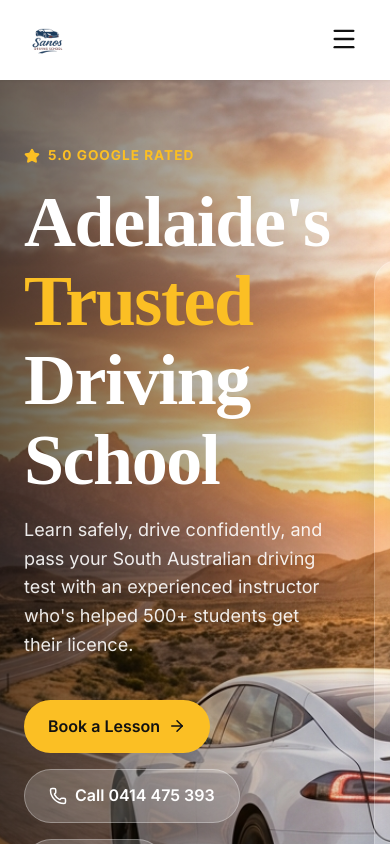
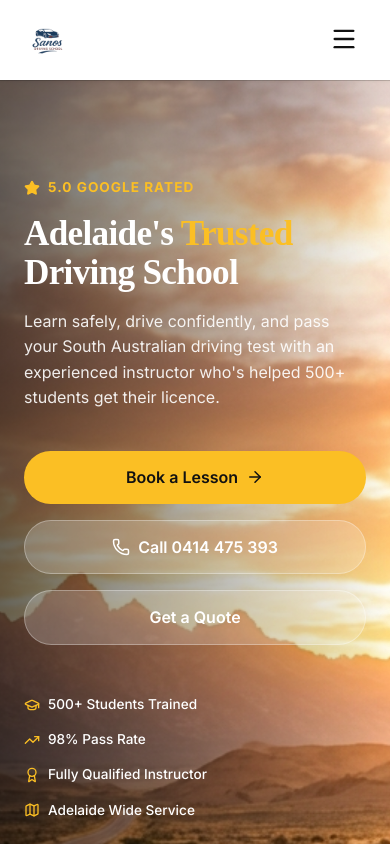
Before and after one commit to AryalRohan2004/drive, a React (Vite) app: page / in a window 390 px wide. Shown: the top 844 px of the page. Built offline with nearby package versions, Linux system fonts and the light colour scheme.

Commit message:
update mobile view

```diff
--- a/src/pages/Home.css
+++ b/src/pages/Home.css
@@ -455,34 +455,73 @@
 }
 
 /* Responsive */
-@media (max-width: 992px) {
-  .hero-grid, .founder-grid {
+@media (max-width: 1024px) {
+  .hero-content-container {
+    grid-template-columns: 1fr;
+    gap: 3rem;
+  }
+  .hero-right {
+    margin-top: 2rem;
+    max-width: 500px;
+    margin-left: auto;
+    margin-right: auto;
+    width: 100%;
+  }
+  .hero-title {
+    font-size: 3.5rem;
+  }
+  .founder-grid {
     grid-template-columns: 1fr;
     gap: 3rem;
   }
   .stats-grid {
     grid-template-columns: repeat(2, 1fr);
   }
-  .hero-content h1 {
-    font-size: 3rem;
+}
+
+@media (max-width: 768px) {
+  .hero-section {
+    padding-top: 6rem;
+    padding-bottom: 3rem;
   }
-  .hero-image {
-    height: 350px;
+  .hero-title {
+    font-size: 2.8rem;
   }
-  .founder-image {
-    height: 400px;
+  .hero-description {
+    font-size: 1rem;
+  }
+  .hero-stats-row {
+    flex-direction: column;
+    gap: 0.75rem;
+  }
+  .glass-card {
+    padding: 1.5rem;
+  }
+  .form-row {
+    grid-template-columns: 1fr;
+  }
+  .hero-right::before {
+    top: -10px;
+    left: -10px;
+    right: -10px;
+    bottom: -10px;
   }
 }
 
 @media (max-width: 576px) {
-  .hero-content h1 {
-    font-size: 2.5rem;
+  .hero-title {
+    font-size: 2.2rem;
   }
   .stats-grid {
     grid-template-columns: 1fr;
   }
-  .hero-image {
-    height: 280px;
+  .hero-action-buttons {
+    flex-direction: column;
+    align-items: stretch;
+  }
+  .btn-hero-primary, .btn-hero-glass {
+    width: 100%;
+    justify-content: center;
   }
   .founder-image {
     height: 320px;
```
